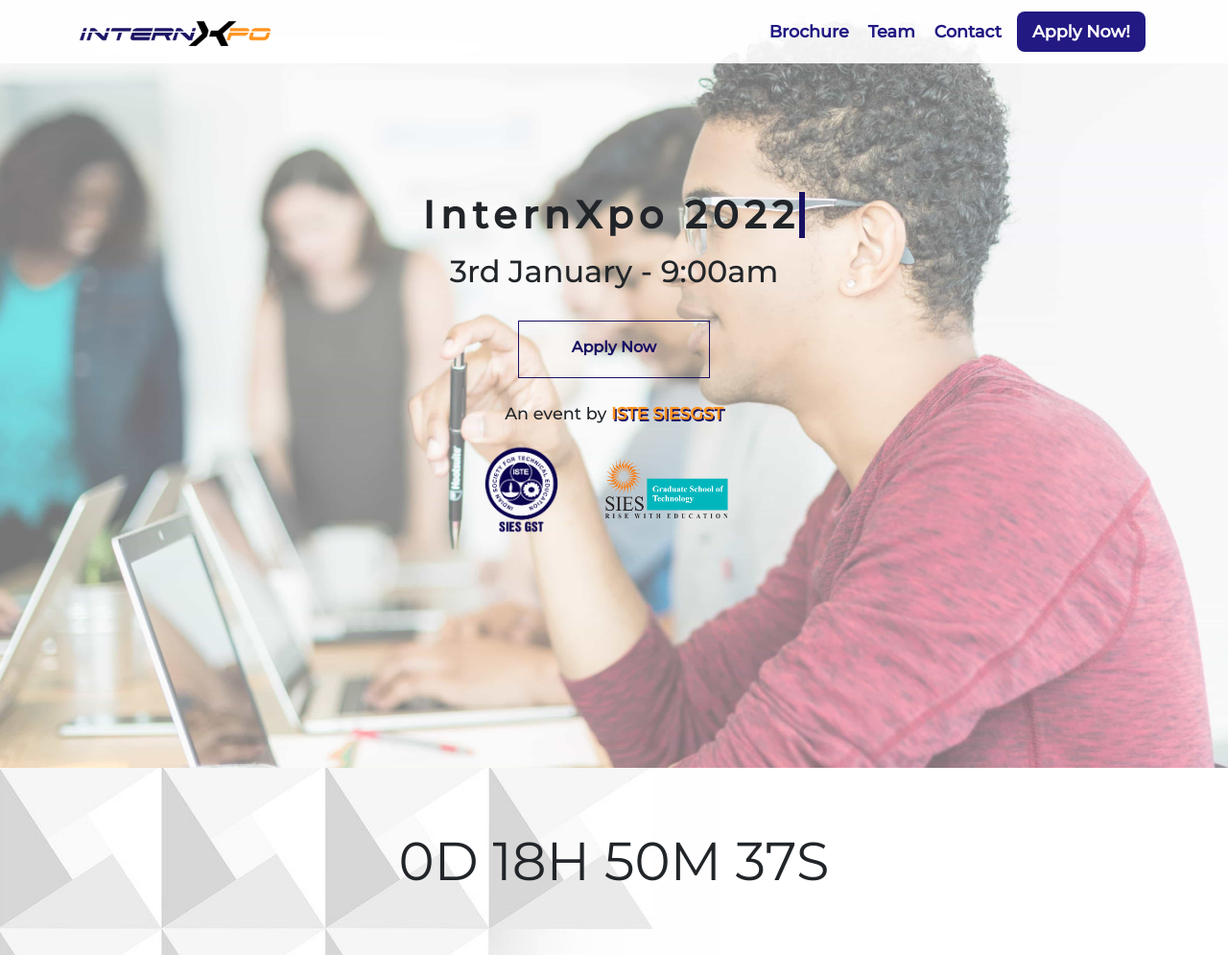
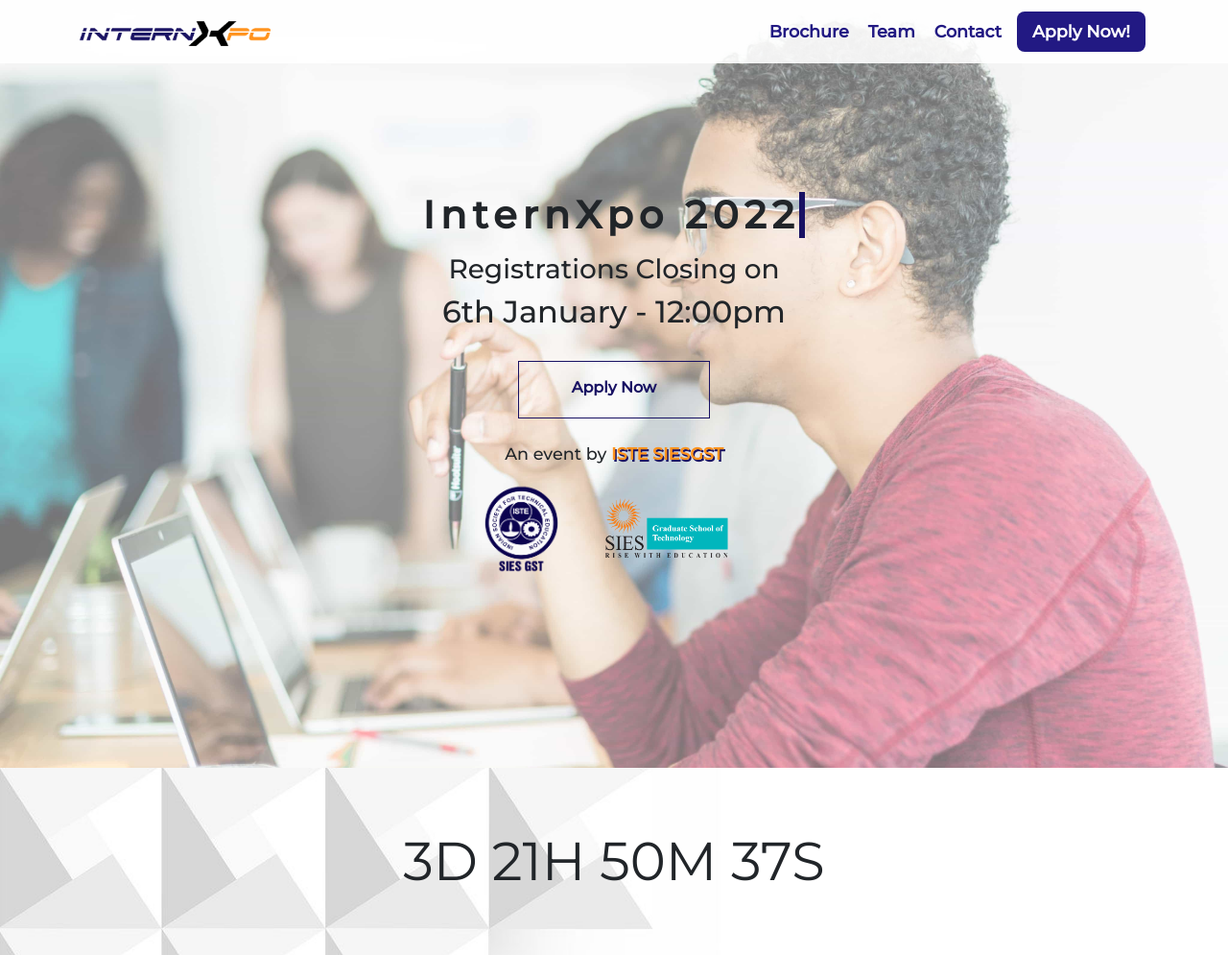
Before and after one commit to ISTE-SIESGST/InternXpo, a plain HTML site: page index.html in a window 1280 px wide. Shown: the top 995 px of the page at 96% size. Drawn offline with nearby package versions, Linux system fonts and the light colour scheme.

Commit message:
Update Reg Closing Date & Time

```diff
--- a/assets/script/script.js
+++ b/assets/script/script.js
@@ -1,4 +1,4 @@
-var countDownDate = new Date("January 03, 2022 09:00:00").getTime();
+var countDownDate = new Date("January 06, 2022 12:00:00").getTime();
 var x = setInterval(function() {
   var now = new Date().getTime();
   var distance = countDownDate - now;
--- a/index.html
+++ b/index.html
@@ -17,7 +17,8 @@
                 <div class="row justify-content-center mb-4">
                     <div class="internxpo_head">
                         <h1>InternXpo 2022</h1>
-                        <h2 class="text-center mt-3 h2">3rd January - 9:00am</h2>
+                        <h3 class="text-center mt-3 h3">Registrations Closing on</h3>
+                        <h2 class="text-center mt-2 h2">6th January - 12:00pm</h2>
                     </div>
                 </div>
                 <div class="row justify-content-center mb-4">
```
